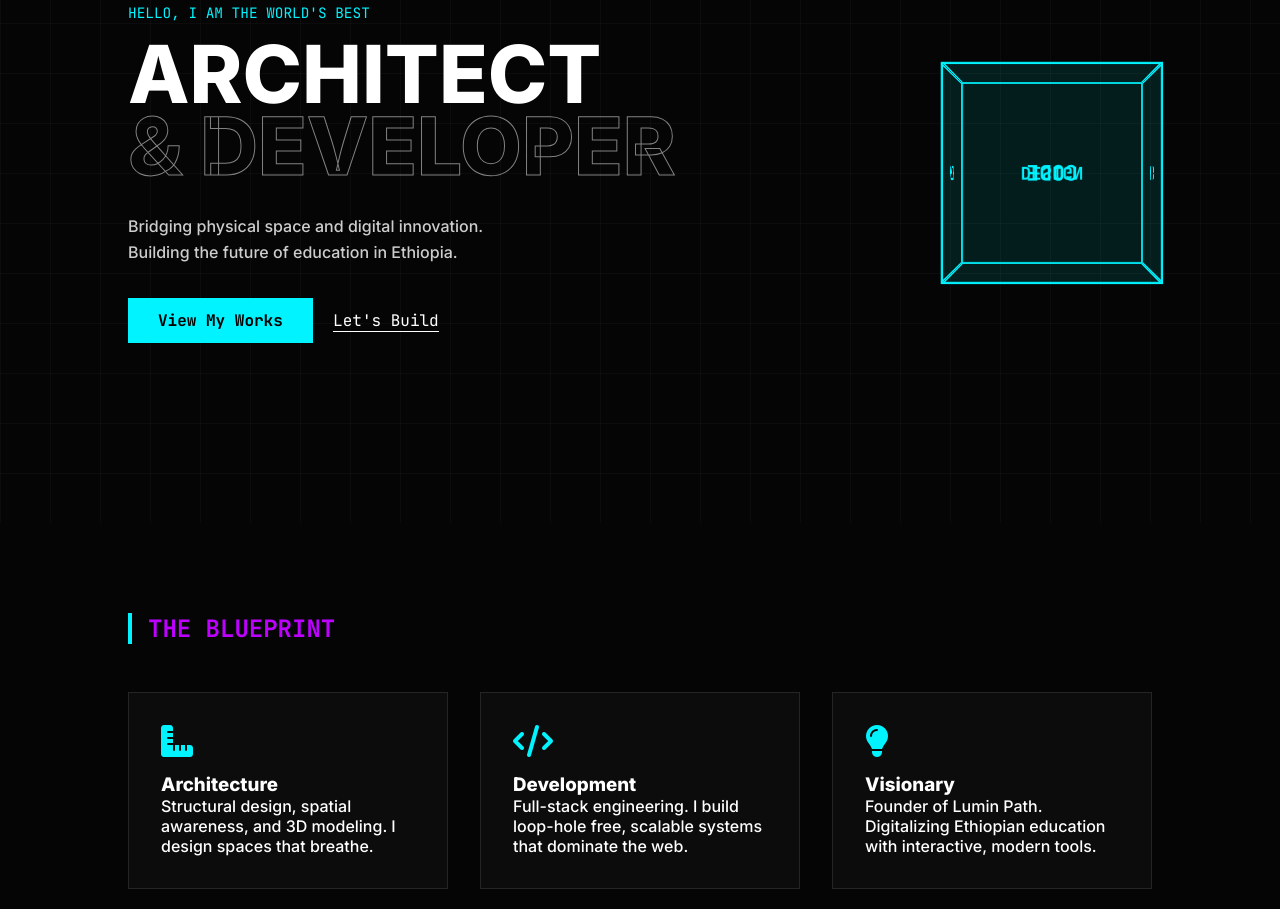
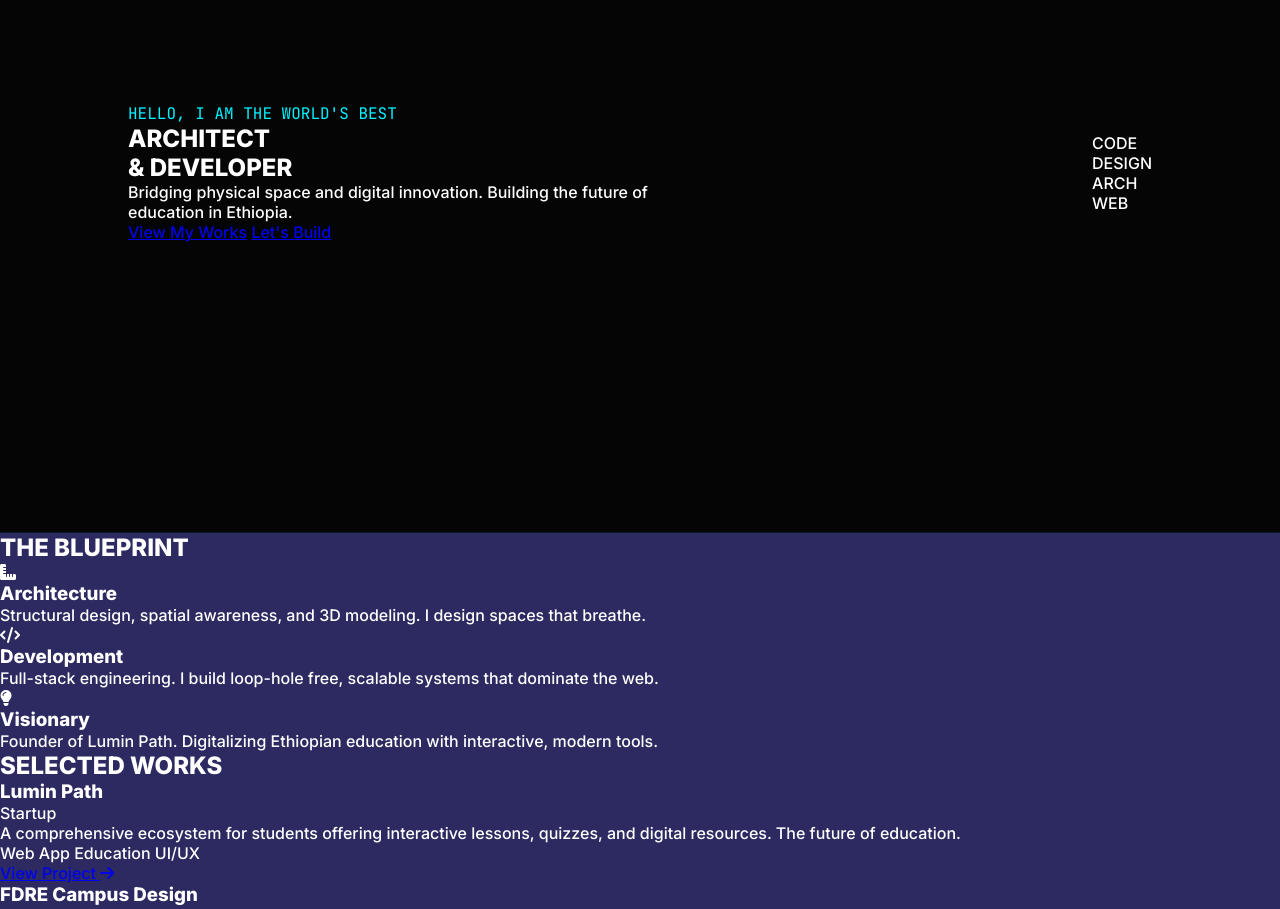
Before and after one commit to Pawlob/My-Portfolio, a plain HTML site: page index.html in a window 1280 px wide. Shown: the part 277-1186 px from the top of the page. Drawn offline with Linux system fonts and the light colour scheme.

Commit message:
Update style.css

```diff
--- a/style.css
+++ b/style.css
@@ -1,10 +1,11 @@
 :root {
-    --bg: #050505;
+    --bg-landing: #050505;   /* The Dark Void for Landing */
+    --bg-main: #2c2a60;      /* The New Indigo for Content */
     --text: #ffffff;
-    --accent: #00f3ff; /* Cyan for tech feel */
+    --accent: #00f3ff;       /* Cyan */
     --accent-dim: rgba(0, 243, 255, 0.1);
     --purple: #bd00ff;
-    --card-bg: rgba(255, 255, 255, 0.03);
+    --card-bg: rgba(255, 255, 255, 0.05); /* Slightly lighter for contrast on purple */
     --font-main: 'Inter', sans-serif;
     --font-code: 'JetBrains Mono', monospace;
 }
@@ -13,11 +14,11 @@
     margin: 0;
     padding: 0;
     box-sizing: border-box;
-    cursor: none; /* Hides default cursor for custom one */
+    cursor: none;
 }
 
 body {
-    background-color: var(--bg);
+    background-color: var(--bg-main); /* Sets the global purple #2c2a60 */
     color: var(--text);
     font-family: var(--font-main);
     overflow-x: hidden;
@@ -48,15 +49,17 @@ body {
     transition: 0.1s;
 }
 
-/* Background Grid */
+/* Background Grid - UPDATED Z-INDEX */
+/* Now sits on top of background colors, but behind content */
 .bg-grid {
     position: fixed;
     top: 0; left: 0; width: 100vw; height: 100vh;
     background-image:
-        linear-gradient(rgba(255, 255, 255, 0.03) 1px, transparent 1px),
-        linear-gradient(90deg, rgba(255, 255, 255, 0.03) 1px, transparent 1px);
+        linear-gradient(rgba(255, 255, 255, 0.05) 1px, transparent 1px),
+        linear-gradient(90deg, rgba(255, 255, 255, 0.05) 1px, transparent 1px);
     background-size: 50px 50px;
-    z-index: -1;
+    z-index: 0;
+    pointer-events: none; /* Ensures you can click through it */
 }
 
 /* Nav */
@@ -66,6 +69,9 @@ nav {
     align-items: center;
     padding: 2rem 5%;
     font-family: var(--font-code);
+    position: relative;
+    z-index: 10; /* Keeps nav above everything */
+    background: transparent;
 }
 
 .logo {
@@ -89,249 +95,26 @@ nav {
     color: var(--accent);
 }
 
-/* Hero */
+/* Hero - UPDATED BACKGROUND */
 .hero {
     min-height: 90vh;
     display: flex;
     align-items: center;
     justify-content: space-between;
     padding: 0 10%;
+    background-color: var(--bg-landing); /* Forces #050505 here */
+    position: relative;
+    z-index: 1;
+    /* Optional: A subtle gradient at the bottom to blend into the purple */
+    border-bottom: 1px solid var(--accent-dim);
 }
 
 .hero-content {
     max-width: 600px;
     z-index: 2;
+    position: relative;
 }
 
 .tagline {
     font-family: var(--font-code);
     color: var(--accent);
-    font-size: 0.9rem;
-    margin-bottom: 1rem;
-}
-
-h1 {
-    font-size: 5rem;
-    font-weight: 800;
-    line-height: 0.9;
-    text-transform: uppercase;
-}
-
-.sub-glitch {
-    color: transparent;
-    -webkit-text-stroke: 1px var(--text);
-    opacity: 0.5;
-}
-
-.description {
-    margin: 2rem 0;
-    opacity: 0.8;
-    line-height: 1.6;
-    max-width: 400px;
-}
-
-.btn-primary {
-    display: inline-block;
-    padding: 12px 30px;
-    background: var(--accent);
-    color: #000;
-    text-decoration: none;
-    font-weight: 700;
-    font-family: var(--font-code);
-    margin-right: 1rem;
-    transition: 0.3s;
-}
-
-.btn-primary:hover {
-    box-shadow: 0 0 20px var(--accent);
-}
-
-.btn-secondary {
-    color: var(--text);
-    text-decoration: none;
-    font-family: var(--font-code);
-    border-bottom: 1px solid var(--text);
-}
-
-/* 3D Cube CSS */
-.cube-container {
-    width: 200px;
-    height: 200px;
-    perspective: 1000px;
-}
-
-.cube {
-    width: 100%;
-    height: 100%;
-    position: relative;
-    transform-style: preserve-3d;
-    animation: spin 10s infinite linear;
-}
-
-.face {
-    position: absolute;
-    width: 200px;
-    height: 200px;
-    border: 2px solid var(--accent);
-    background: rgba(0, 243, 255, 0.05);
-    display: flex;
-    align-items: center;
-    justify-content: center;
-    font-family: var(--font-code);
-    font-weight: bold;
-    font-size: 1.2rem;
-    color: var(--accent);
-}
-
-.front  { transform: rotateY(0deg) translateZ(100px); }
-.back   { transform: rotateY(180deg) translateZ(100px); }
-.right  { transform: rotateY(90deg) translateZ(100px); }
-.left   { transform: rotateY(-90deg) translateZ(100px); }
-.top    { transform: rotateX(90deg) translateZ(100px); }
-.bottom { transform: rotateX(-90deg) translateZ(100px); }
-
-@keyframes spin {
-    from { transform: rotateX(0) rotateY(0); }
-    to { transform: rotateX(360deg) rotateY(360deg); }
-}
-
-/* Section General */
-.section {
-    padding: 5rem 10%;
-}
-
-.section-title {
-    font-family: var(--font-code);
-    font-size: 1.5rem;
-    color: var(--purple);
-    margin-bottom: 3rem;
-    border-left: 4px solid var(--accent);
-    padding-left: 1rem;
-}
-
-/* About Grid */
-.about-grid {
-    display: grid;
-    grid-template-columns: repeat(auto-fit, minmax(250px, 1fr));
-    gap: 2rem;
-}
-
-.card {
-    background: var(--card-bg);
-    padding: 2rem;
-    border: 1px solid rgba(255, 255, 255, 0.1);
-    transition: 0.3s;
-    transform-style: preserve-3d;
-}
-
-.card:hover {
-    border-color: var(--accent);
-    transform: translateY(-10px);
-}
-
-.card i {
-    font-size: 2rem;
-    color: var(--accent);
-    margin-bottom: 1rem;
-}
-
-/* WORKS SECTION STYLES (NEW) */
-.works-grid {
-    display: grid;
-    grid-template-columns: repeat(auto-fit, minmax(300px, 1fr));
-    gap: 2rem;
-}
-
-.work-card {
-    background: linear-gradient(145deg, rgba(255,255,255,0.05), rgba(0,0,0,0.8));
-    border: 1px solid rgba(255, 255, 255, 0.1);
-    padding: 2rem;
-    display: flex;
-    flex-direction: column;
-    justify-content: space-between;
-    transition: 0.3s;
-    position: relative;
-    overflow: hidden;
-}
-
-.work-card:hover {
-    border-color: var(--purple);
-}
-
-.work-header {
-    display: flex;
-    justify-content: space-between;
-    align-items: flex-start;
-    margin-bottom: 1rem;
-}
-
-.work-header h3 {
-    font-size: 1.5rem;
-    font-weight: 700;
-}
-
-.badge {
-    background: var(--accent-dim);
-    color: var(--accent);
-    padding: 4px 8px;
-    font-size: 0.7rem;
-    font-family: var(--font-code);
-    border-radius: 4px;
-}
-
-.work-desc {
-    font-size: 0.95rem;
-    opacity: 0.7;
-    margin-bottom: 1.5rem;
-    line-height: 1.5;
-}
-
-.tech-tags {
-    display: flex;
-    gap: 0.8rem;
-    margin-bottom: 2rem;
-    font-family: var(--font-code);
-    font-size: 0.8rem;
-    color: var(--purple);
-}
-
-.work-link a {
-    color: var(--text);
-    text-decoration: none;
-    font-weight: bold;
-    transition: 0.3s;
-    display: flex;
-    align-items: center;
-    gap: 0.5rem;
-}
-
-.work-link a:hover {
-    color: var(--accent);
-    gap: 1rem; /* Arrow slide effect */
-}
-
-/* Contact */
-.contact-box {
-    text-align: center;
-    padding: 4rem;
-    border: 1px dashed var(--text);
-    margin-top: 2rem;
-}
-
-footer {
-    text-align: center;
-    padding: 2rem;
-    font-family: var(--font-code);
-    font-size: 0.8rem;
-    opacity: 0.5;
-}
-
-/* Mobile */
-@media (max-width: 768px) {
-    .hero { flex-direction: column; text-align: center; padding-top: 100px; }
-    h1 { font-size: 3rem; }
-    .hero-visual { display: none; } /* Hide 3D cube on mobile for performance */
-    nav { flex-direction: column; gap: 1rem; }
-    .links { display: flex; flex-direction: column; gap: 1rem; margin: 0;}
-    .links a { margin: 0; }
-}
```
